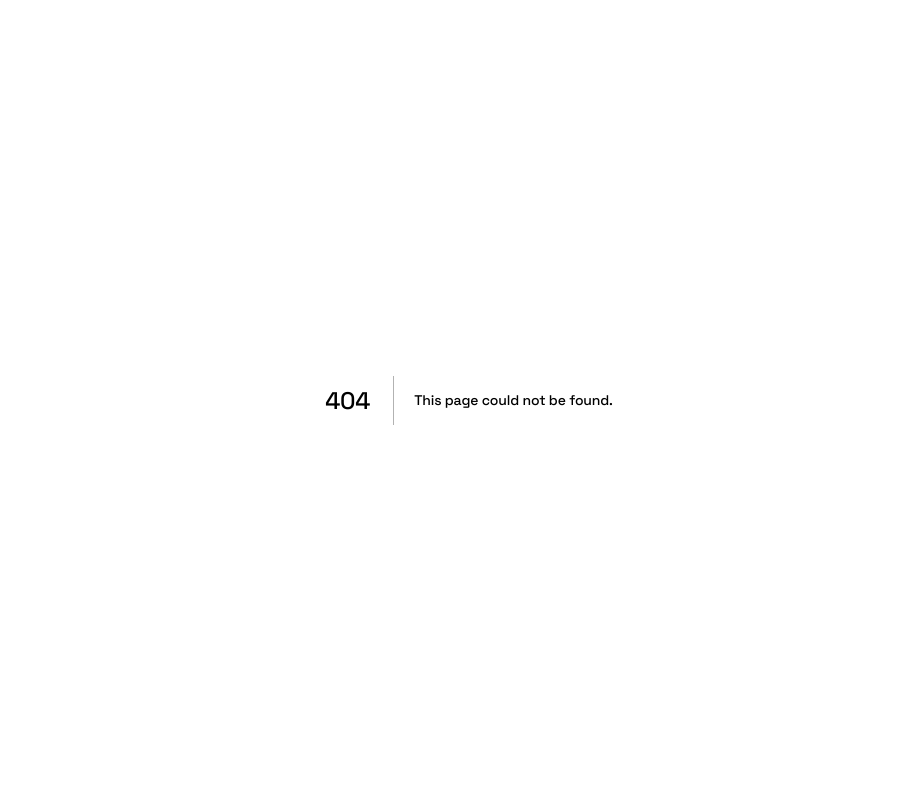
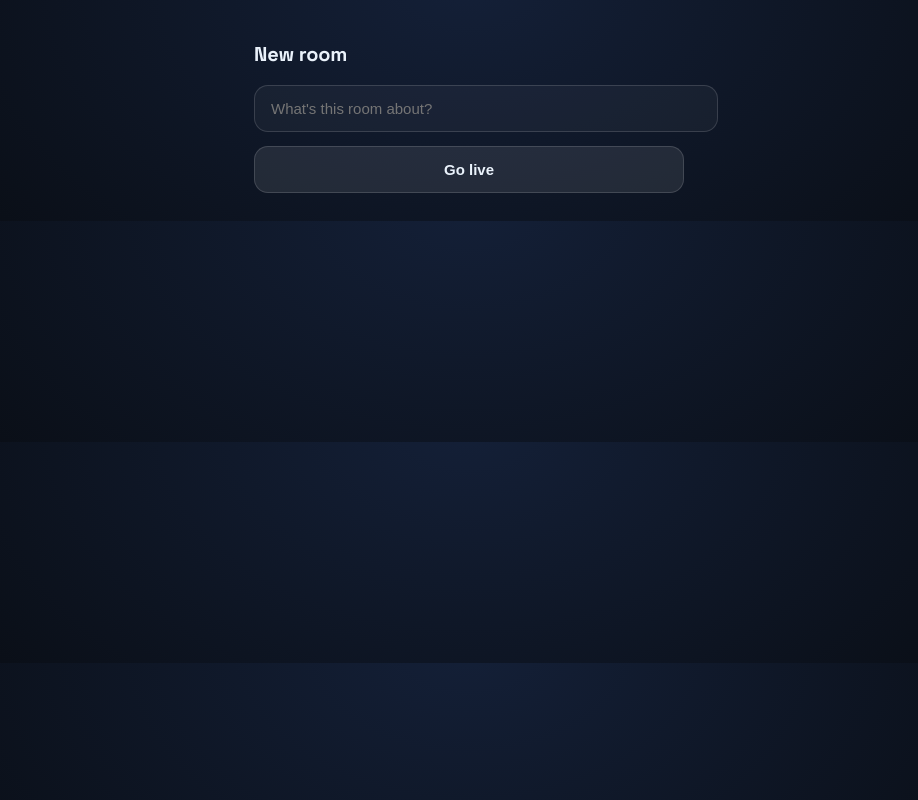
Before and after one commit to angelpriya7808-arch/lumen-app, a Next.js app: page /rooms/new in a window 1280 px wide. Before the commit this address had no page. Shown: the whole page, without its empty margins (171-1089 px from the left). Built offline with nearby package versions, Linux system fonts and the light colour scheme; no server answers.

Commit message:
Create page.tsx

```diff
--- /dev/null
+++ b/app/rooms/new/page.tsx
@@ -0,0 +1,83 @@
+'use client';
+
+import { useState } from 'react';
+import { useRouter } from 'next/navigation';
+import { createClient } from '../../../lib/supabaseClient';
+
+export default function NewRoomPage() {
+  const supabase = createClient();
+  const router = useRouter();
+  const [title, setTitle] = useState('');
+  const [error, setError] = useState<string | null>(null);
+  const [creating, setCreating] = useState(false);
+
+  async function handleCreate() {
+    if (!title.trim()) {
+      setError('Give the room a title.');
+      return;
+    }
+    setError(null);
+    setCreating(true);
+
+    const { data: auth } = await supabase.auth.getUser();
+    if (!auth?.user) {
+      setError('Session expired — sign in again.');
+      setCreating(false);
+      return;
+    }
+
+    const { data: room, error: roomError } = await supabase
+      .from('rooms')
+      .insert({ host_id: auth.user.id, title: title.trim() })
+      .select()
+      .single();
+
+    if (roomError || !room) {
+      setError('Could not create room — try again.');
+      setCreating(false);
+      return;
+    }
+
+    await supabase.from('room_participants').insert({
+      room_id: room.id,
+      user_id: auth.user.id,
+      role: 'leader',
+    });
+
+    router.push(`/rooms/${room.id}`);
+  }
+
+  return (
+    <main style={{ maxWidth: 430, margin: '0 auto', padding: '20px 16px' }}>
+      <h1 className="brand" style={{ fontSize: '20px', marginBottom: '18px' }}>
+        New room
+      </h1>
+
+      <input
+        value={title}
+        onChange={(e) => setTitle(e.target.value)}
+        placeholder="What's this room about?"
+        style={{
+          width: '100%', padding: '14px 16px', borderRadius: '14px',
+          border: '1px solid var(--glass-edge)', background: 'rgba(255,255,255,0.04)',
+          color: 'var(--ink)', fontSize: '15px', marginBottom: '14px',
+        }}
+      />
+
+      {error && <p style={{ color: 'var(--danger)', fontSize: '13px', marginBottom: '14px' }}>{error}</p>}
+
+      <button
+        onClick={handleCreate}
+        disabled={creating}
+        style={{
+          width: '100%', padding: '14px', borderRadius: '14px',
+          border: '1px solid var(--glass-edge)', background: 'var(--glass-strong)',
+          color: 'var(--ink)', fontWeight: 600, fontSize: '15px',
+          cursor: creating ? 'default' : 'pointer', opacity: creating ? 0.6 : 1,
+        }}
+      >
+        {creating ? 'Creating…' : 'Go live'}
+      </button>
+    </main>
+  );
+               }
```
